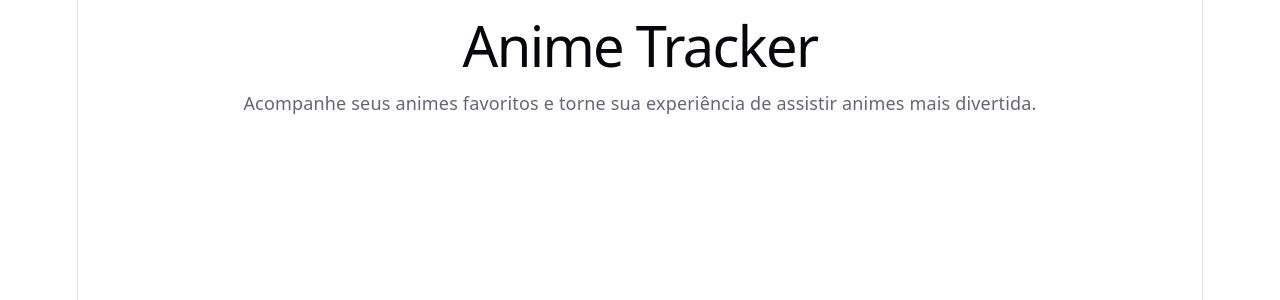
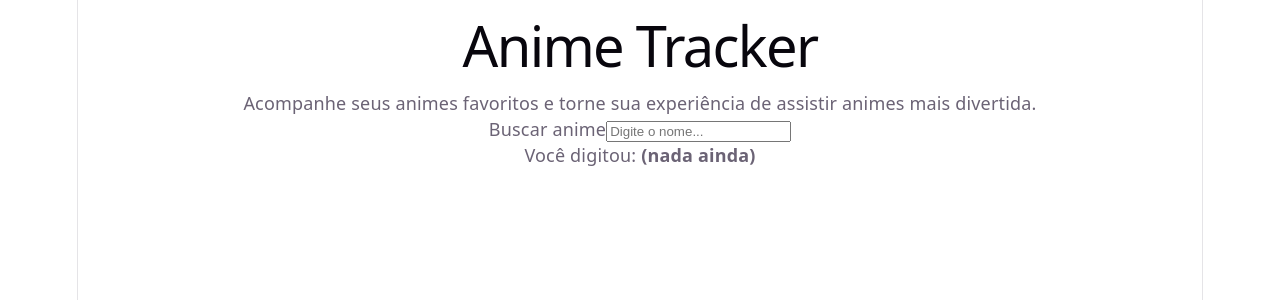
Before and after one commit to Kauaioliveira/anime-tracker-mvp, a React (Vite) app: page / in a window 1280 px wide. Shown: the top 300 px of the page. Built offline with nearby package versions, Linux system fonts and the light colour scheme.

Commit message:
feat: campo de busca com useState

```diff
--- a/src/App.tsx
+++ b/src/App.tsx
@@ -1,12 +1,29 @@
+import { useState } from 'react'
 import Header from './Header.tsx'
 
 function App() {
+  const [searchQuery, setSearchQuery] = useState('')
+
   return (
     <main>
       <Header
         title="Anime Tracker"
         description="Acompanhe seus animes favoritos e torne sua experiência de assistir animes mais divertida."
       />
+
+      <section>
+        <label htmlFor="search">Buscar anime</label>
+        <input
+          id="search"
+          type="text"
+          placeholder="Digite o nome..."
+          value={searchQuery}
+          onChange={(e) => setSearchQuery(e.target.value)}
+        />
+        <p>
+          Você digitou: <strong>{searchQuery || '(nada ainda)'}</strong>
+        </p>
+      </section>
     </main>
   )
 }
```
